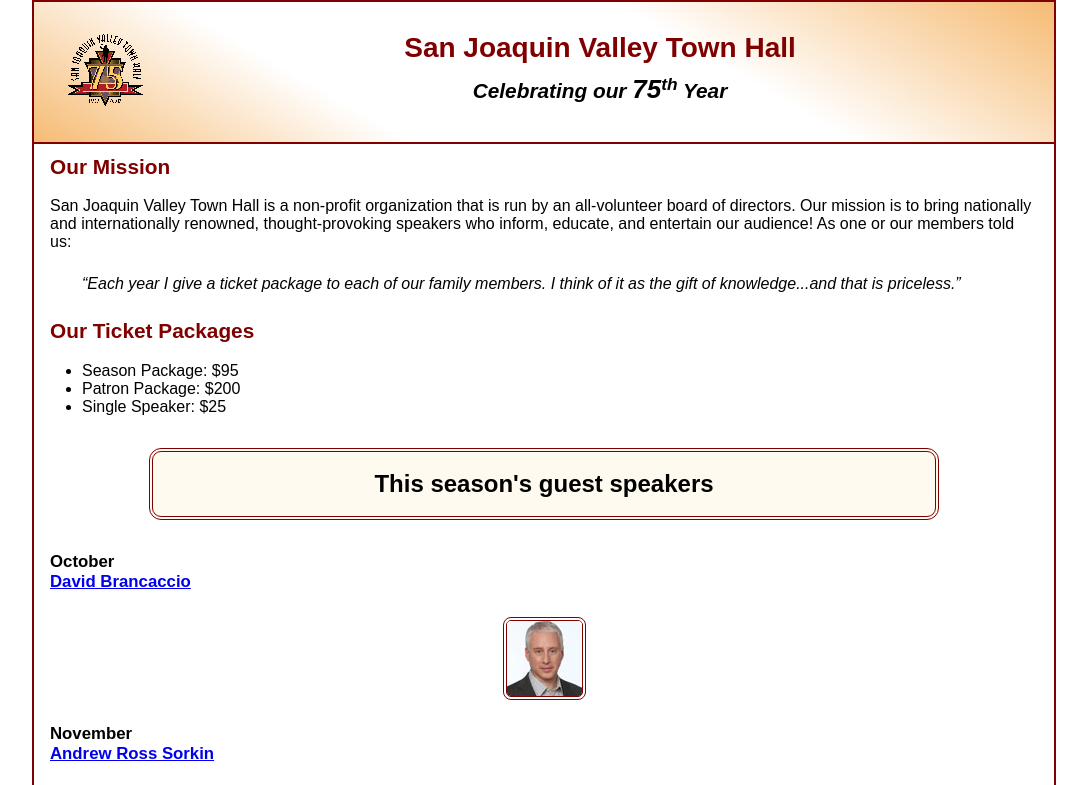
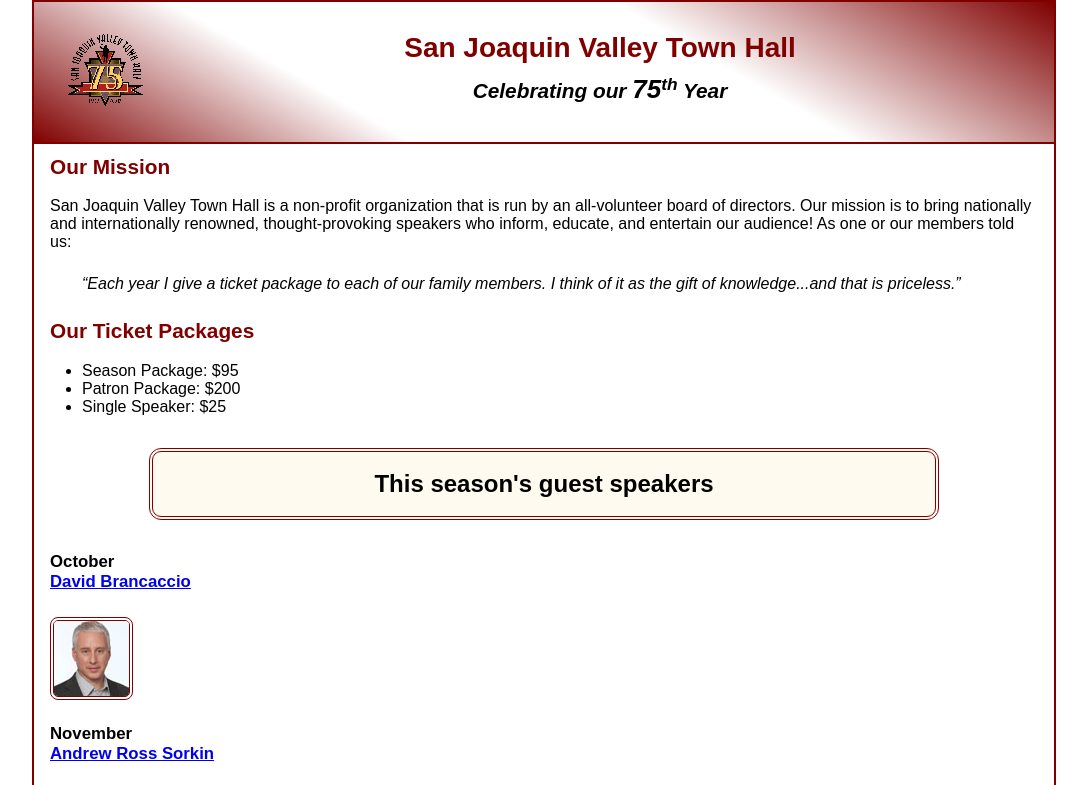
Before and after one commit to atc29/A07, a website: page index.html in a window 1280 px wide. Shown: the top 785 px of the page, without its empty margins (96-1183 px from the left). Drawn offline with Linux system fonts and the light colour scheme.

Commit message:
Update main.css

```diff
--- a/styles/main.css
+++ b/styles/main.css
@@ -50,7 +50,13 @@
 /* ---------- Header ---------- */
 header {
   border-bottom: 2px solid var(--accent-color);
-    background: linear-gradient(30deg, #f6bb73 0%, white 30%, white 65%, #f6bb73 100%);
+  background: linear-gradient(
+    30deg,
+    var(--accent-color) 0%,
+    white 30%,
+    white 65%,
+    var(--accent-color) 100%
+  );
   padding: 1em;
   text-align: center;
 }
@@ -94,7 +100,7 @@
   border: 4px double var(--accent-color);
   border-radius: 8px;
   display: block;
-    margin: 1em auto;
+  margin: 1em 0; /* top and bottom spacing only */
 }
 
 /* Blockquote styling */
```
Lines whose indentation alone changed are shown as unchanged.
